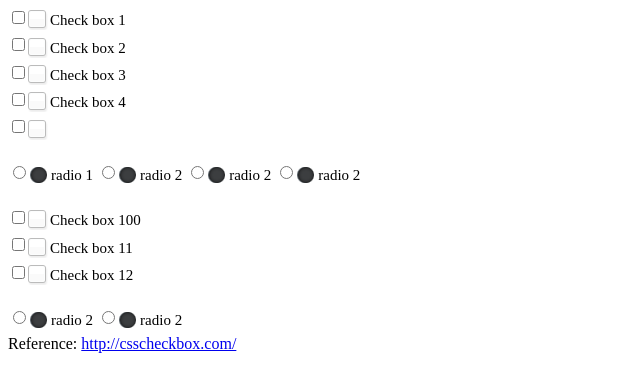
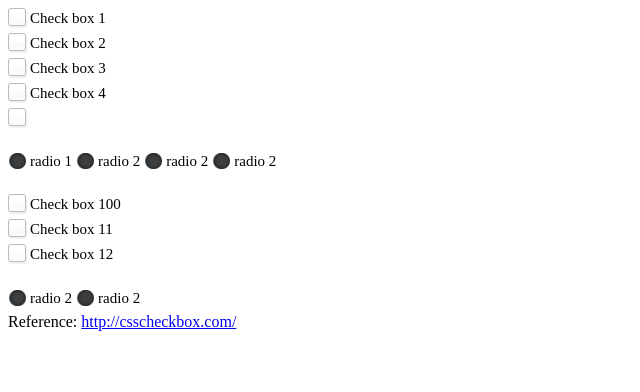
Before and after one commit to darkkarrel/fake-input-box, a plain HTML site: page files/index.htm in a window 1280 px wide. Shown: the whole page, without its empty margins (0-640 px from the left). Drawn offline with Linux system fonts and the light colour scheme.

Commit message:
fix small error change file name

```diff
--- a/files/css/common.less
+++ b/files/css/common.less
@@ -2,6 +2,8 @@
     display: inline-block;
     margin-bottom: 5px;
     input {
+		position: absolute;
+		left: -999em;
         &:checked + label {
             background-position: 0 -20px;
         }
--- a/files/index.htm
+++ b/files/index.htm
@@ -3,7 +3,7 @@
 	<link rel="stylesheet/less" type="text/css" href="css/common.less" />
     <script type="text/javascript" src="js/jquery-2.0.3.min.js"></script>
 	<script type="text/javascript" src="js/less-1.4.1.min.js"></script>
-	<script type="text/javascript" src="js/jquery-plugin-fb-1.0.js"></script>
+	<script type="text/javascript" src="js/jquery-plugin-fb-1.0.2.js"></script>
 </head>
 <body>
 	<div class="wrapper">
```
Also changed, not shown: files/js/jquery-plugin-fb-1.0.2.js (renamed from files/js/jquery-plugin-fb-1.0.js).
